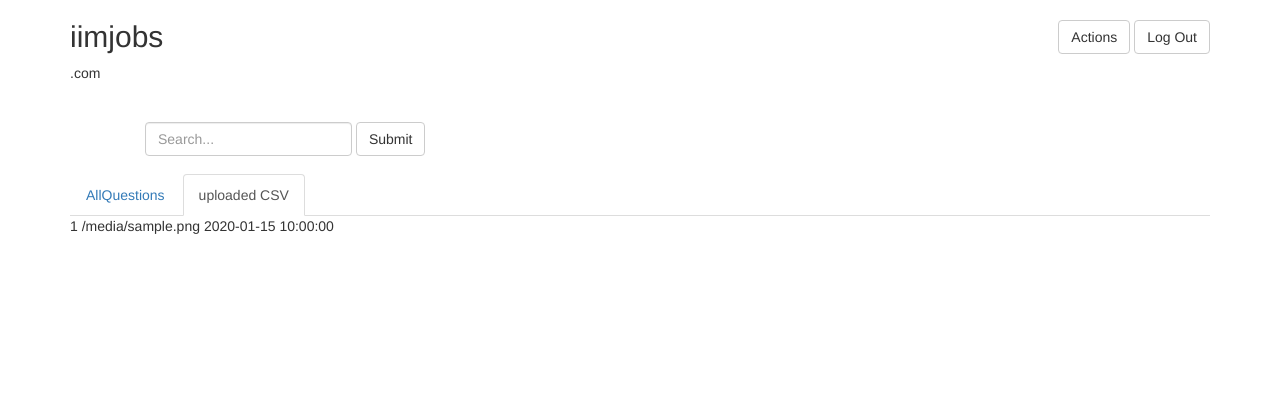
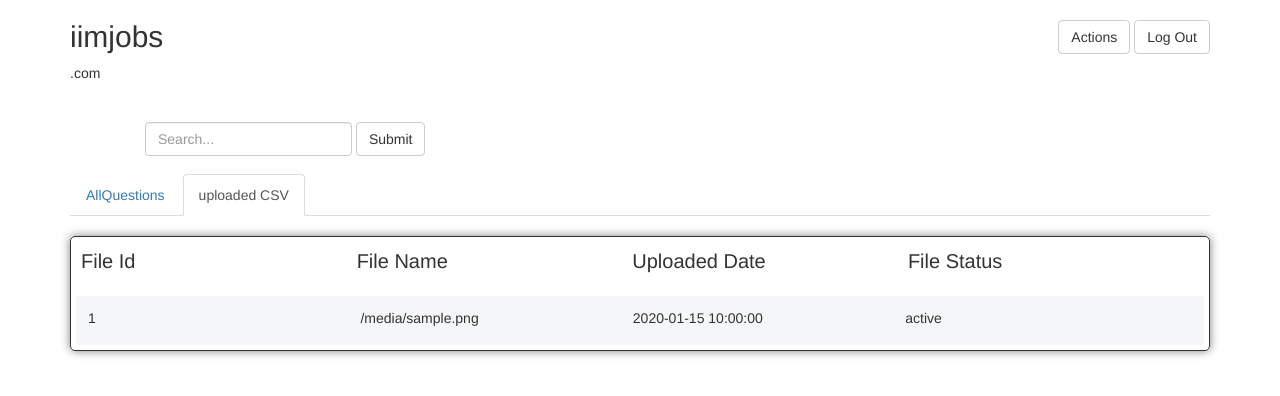
Before and after one commit to kartikpat/Amalgam, a Flask app: page /listQuestions in a window 1280 px wide, after a click on "uploaded CSV". Shown: the top 396 px of the page. Run offline with Flask 2, Linux system fonts and the light colour scheme; the visitor is signed in with stand-in values (Sample User, id 1); tables that the repository leaves empty or names only in its code hold one stand-in row (values such as "Sample post"); a database or web service that is not in the repository returns one stand-in record (values such as "Sample title"); some libraries are stand-ins or nearby versions.

Commit message:
csv work

```diff
--- a/project/DBHelper/dbhelper.py
+++ b/project/DBHelper/dbhelper.py
@@ -4,40 +4,46 @@ import MySQLdb
 client = MongoClient('localhost')
 db = client.mydb
 
-sqlDb = MySQLdb.connect("localhost","root","root","iimjobs")
-cur = sqlDb.cursor()
+# sqlDb = MySQLdb.connect("localhost","root","root","iimjobs")
+
+# cur = sqlDb.cursor()
 
 class sqlDbhelper():
 
-	@staticmethod
-	def deleteQuery(quesId):
-		cur.execute("DELETE FROM quesBank WHERE ques_id = %s;",(quesId))
-		sqlDb.commit()
+	def __init__(self):
+		self.sqlDb = MySQLdb.connect("localhost","root","root","iimjobs")
+		self.cur = self.sqlDb.cursor()
 
-	@staticmethod
-	def getData(sqlQuery):
-		cur.execute(sqlQuery)
-		return cur.fetchall()
+	def deleteQuery(self,quesId):
+		self.cur.execute("DELETE FROM quesBank WHERE ques_id = %s;",(quesId))
+		self.sqlDb.commit()
 
-	@staticmethod
-	def updateQuery(quesId, ques,correctAns,lev,quesType,skillType,tag,options):
-		cur.execute("update quesBank SET question=%s ,correct_answer=%s,level=%s,question_type=%s,skill_type=%s ,tags=%s,options=%s WHERE ques_id=%s;",(ques,correctAns,lev,quesType,skillType,tag,options,quesId))
-		sqlDb.commit()
+	def getData(self,sqlQuery):
+		self.cur.execute(sqlQuery)
+		return self.cur.fetchall()
 
-	@staticmethod
-	def updateLevel(quesId,lev):
-		cur.execute("update quesBank SET level=%s where ques_id=%s;",(lev,quesId))
-		sqlDb.commit()
+	def insertData(self,sqlQuery,data):
+		self.cur.execute(sqlQuery,data)
+		self.sqlDb.commit()
 
-	@staticmethod
-	def updateQuestionType(quesId,quesType):
-		cur.execute("update quesBank SET question_type=%s where ques_id=%s;",(quesType,quesId))
-		sqlDb.commit()
+	def updateQuery(self,quesId, ques,correctAns,lev,quesType,skillType,tag,options):
+		self.cur.execute("update quesBank SET question=%s ,correct_answer=%s,level=%s,question_type=%s,skill_type=%s ,tags=%s,options=%s WHERE ques_id=%s;",(ques,correctAns,lev,quesType,skillType,tag,options,quesId))
+		self.sqlDb.commit()
 
-	@staticmethod
-	def updateskillType(quesId,skillType):
-		cur.execute("update quesBank SET skill_type=%s where ques_id=%s;",(skillType,quesId))
-		sqlDb.commit()
+	def updateLevel(self,quesId,lev):
+		self.cur.execute("update quesBank SET level=%s where ques_id=%s;",(lev,quesId))
+		self.sqlDb.commit()
+
+	def updateQuestionType(self,quesId,quesType):
+		self.cur.execute("update quesBank SET question_type=%s where ques_id=%s;",(quesType,quesId))
+		self.sqlDb.commit()
+
+	def updateskillType(self,quesId,skillType):
+		self.cur.execute("update quesBank SET skill_type=%s where ques_id=%s;",(skillType,quesId))
+		self.sqlDb.commit()
+
+	def __del__(self):
+		self.sqlDb.close()
 
 
 
--- a/project/assessment/templates/assessmentIndex.html
+++ b/project/assessment/templates/assessmentIndex.html
@@ -318,6 +318,38 @@ button.dropdown-toggle:focus {
     background-color: #3e8e41;
 }
 
+.fileContainer{
+	border: 1px solid;
+    border-radius: 5px;
+    margin: 20px 0 20px 0;
+    box-shadow: 0px 0px 10px rgba(0,0,0,.5);
+}
+
+.fileHeader span{
+	display: inline-block;
+	width: 23%;
+    padding: 5px;
+    margin: 5px;
+    overflow: auto;
+    font-size: 20px;
+}
+.file-content {
+    margin:5px;
+    padding: 2px;
+}
+.file-content span {
+	display: inline-block;
+	width: 23%;
+    padding: 5px;
+    margin: 5px;
+    overflow: hidden;
+}
+
+
+div.fileContainer >div.file-content:nth-of-type(even){
+	background:#f5f6f7;
+}
+
 </style>
 
 </head>
@@ -457,13 +489,22 @@ button.dropdown-toggle:focus {
     </div>
     <div role="tabpanel" class="tab-pane" id="uploadedCsv">
     	<div class="fileContainer">
-	    	{% for res in files: %}
-	    		<div class="file">
-	    			<span>{{ res["fileId"] }}</span>
-	    			<span>{{ res["fileName"] }}</span>
-	    			<span>{{ res["date"] }}</span>
-	    		</div>
-	    	{% endfor %}
+    			<div class="fileHeader">
+    				<span >File Id</span>
+    				<span >File Name</span>
+    				<span >Uploaded Date</span>
+    				<span>File Status</span>
+    			</div>
+    		{%if files != None:%}
+		    	{% for res in files: %}
+		    		<div class="file-content">
+		    			<span class="file_id">{{ res["fileId"] }}</span>
+		    			<span class="file_name">{{ res["fileName"] }}</span>
+		    			<span class="uploaded_date">{{ res["date"] }}</span>
+		    			<span class="status">{{res["status"]}}</span>
+		    		</div>
+		    	{% endfor %}
+		    {% endif %}
     	</div>
     </div>
 </div>
--- a/project/assessment/views.py
+++ b/project/assessment/views.py
@@ -20,9 +20,14 @@ def logout():
 
 @listingQues.route('/listQuestions')
 def listQuestions():
-    results=sqlDbhelper.getData("select * from quesBank limit 44")
+    dbObj=sqlDbhelper()
+    results=dbObj.getData("select * from quesBank;")
+    # print('..............')
+    # print(results)
+    # print('..............')
     user=Dbhelper.findOne('User',{"email":session['email']})
     uploadedFiles=user.get('permission').get('Assessment').get('uploadedCSV',None)
+    # print(uploadedFiles)
     return render_template("assessmentIndex.html",questions=results,files=uploadedFiles)
 
 
@@ -38,7 +43,8 @@ def ajaxUpdate():
     options =request.json['options']
 
     # print(request.json)
-    sqlDbhelper.updateQuery(quesId,ques,ans,lev,quesType,skill,tag,options)
+    dbObj=sqlDbhelper()
+    dbObj.updateQuery(quesId,ques,ans,lev,quesType,skill,tag,options)
     # es.update(index='assessment',doc_type='questions',id=quesId,
     #             body={"doc":temp} )
     updateElastic(quesId,request.json)
@@ -48,17 +54,17 @@ def ajaxUpdate():
 def ajaxDelete():
     quesId=request.json['quesId']
     #print(quesId)
-
-    sqlDbhelper.deleteQuery(quesId)
+    dbObj=sqlDbhelper()
+    dbObj.deleteQuery(quesId)
     return json.dumps({'status':'OK'})
 
 @listingQues.route('/ajaxDeleteMultiple',methods=['POST'])
 def ajaxDeleteMultiple():
     quesIdArr=request.json['id']
     # print(quesIdArr)
-
+    dbObj=sqlDbhelper()
     for id in quesIdArr:
-         sqlDbhelper.deleteQuery(id)
+         dbObj.deleteQuery(id)
     return json.dumps({'status':'OK'})
 
 @listingQues.route('/ajaxSetLevelMultiple',methods=['POST'])
@@ -66,8 +72,9 @@ def ajaxSetLevelMultiple():
   quesIds=request.json['ids']
   lev=request.json['level']
 
+  dbObj=sqlDbhelper()
   for id in quesIds:
-    sqlDbhelper.updateLevel(id,lev)
+    dbObj.updateLevel(id,lev)
 
   return json.dumps({'status':'OK'})
 
@@ -76,8 +83,9 @@ def ajaxSetQuesTypeMultiple():
   quesIds=request.json['ids']
   quesType=request.json['quesType']
 
+  dbObj=sqlDbhelper()
   for id in quesIds:
-    sqlDbhelper.updateQuestionType(id,quesType)
+    dbObj.updateQuestionType(id,quesType)
 
   return json.dumps({'status':'OK'})
 
@@ -86,8 +94,9 @@ def ajaxSetSkillTypeMultiple():
   quesIds=request.json['ids']
   skillType=request.json['skillType']
 
+  dbObj=sqlDbhelper()
   for id in quesIds:
-    sqlDbhelper.updateskillType(id,skillType)
+    dbObj.updateskillType(id,skillType)
 
   return json.dumps({'status':'OK'})
 
@@ -136,12 +145,10 @@ def searchKeyword():
 
 @listingQues.route('/upload', methods = ['GET', 'POST'])
 def upload():
-   # user=Dbhelper.findOne({"email":session['email']})
-   # result=user['fileInfo']
-   # output=[]
-   # for res in result:
-   #    output.append({"File ID":res["fileId"],"File name":res["filename"],"File status":res["status"],"Date":(res['date']).strftime("%Y-%m-%d %H:%M:%S")})
-   results=sqlDbhelper.getData("select * from quesBank limit 44")
+
+   dbObj=sqlDbhelper()
+   results=dbObj.getData("select * from quesBank")
+
    user=Dbhelper.findOne('User',{"email":session['email']})
    uploadedFiles=user.get('permission').get('Assessment').get('uploadedCSV',None)
 
@@ -152,16 +159,20 @@ def upload():
         if '.' in filename and filename.split('.')[1]=='csv':
           fileId=filename.split('.')[0]+str(int(time.time()*1000))+'.'+filename.split('.')[1]
           f.save(os.path.join(app.config['UPLOAD_FOLDER'],fileId))
-          parseCsvFile.delay(fileId,filename)
-          Dbhelper.arrUpdate('User',{'email':session['email']},{"permission.Assessment.uploadedCSV":{"fileName":filename,"fileId":fileId,"date":datetime.datetime.now()}},"$push")
+          parseCsvFile.delay(fileId,filename,session['email'])
+          #Dbhelper.arrUpdate('User',{'email':session['email']},{"permission.Assessment.uploadedCSV":{"fileName":filename,"fileId":fileId,"date":datetime.datetime.now()}},"$push")
           #app.config['UPLOAD_FOLDER'] = 'uploadedCSV/'
           #f.save(filename)
           #f.save(os.path.join(app.config['UPLOAD_FOLDER'],filename))
           #parseCsvFile.delay(fileId,filename,session['email'])
           return render_template("assessmentIndex.html",questions=results,files=uploadedFiles,message="File parsing is on process")
+          #return redirect(url_for('assessment.listQuestions'))
         else:
-          return render_template("assessmentIndex.html",questions=results,files=uploadedFiles,message="File should have extension(.csv)")
+          #return redirect(url_for('assessment.listQuestions'))
+           return render_template("assessmentIndex.html",questions=results,files=uploadedFiles,message="File should have extension(.csv)")
       else:
-        return render_template("assessmentIndex.html",questions=results,files=uploadedFiles,message="Choose file to upload")
+        #return redirect(url_for('assessment.listQuestions'))
+         return render_template("assessmentIndex.html",questions=results,files=uploadedFiles,message="Choose file to upload")
    else:
-      return render_template("assessmentIndex.html",questions=results,files=uploadedFiles)
+      return redirect(url_for('assessment.listQuestions'))
+       # return render_template("assessmentIndex.html",questions=results,files=uploadedFiles)
--- a/project/users/views.py
+++ b/project/users/views.py
@@ -59,7 +59,6 @@ def login():
 
             if session['role']=='user':
                 session['lis']=user['permission'].get(service)
-
 
         if 'email' in session:
             if session['role'] == "admin":
```
Also changed, not shown: other parts of project/assessment/templates/assessmentIndex.html (+12 -12 lines), project/tasks.py (+71 -38 lines).
